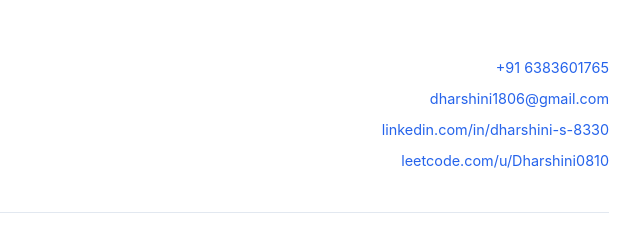
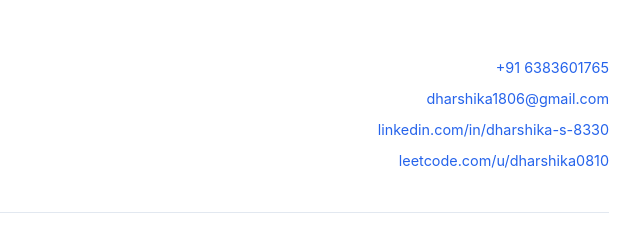
Before and after one commit to Dharshini1810-spec/learning-git, a plain HTML site: page index.html in a window 1280 px wide. Shown: the top 240 px of the page, 449-1089 px from the left. Drawn offline with Linux system fonts and the light colour scheme.

Commit message:
index.html file created

```diff
--- a/index.html
+++ b/index.html
@@ -3,7 +3,7 @@
 <head>
     <meta charset="UTF-8">
     <meta name="viewport" content="width=device-width, initial-scale=1.0">
-    <title>Dharshini S - Software Web Developer</title>
+    <title>dharshika S - Software Web Developer</title>
     <style>
         * {
             margin: 0;
@@ -452,9 +452,9 @@
                 </div>
                 <div class="header-right">
                     <a href="tel:+916383601765">+91 6383601765</a>
-                    <a href="mailto:dharshini1806@gmail.com">dharshini1806@gmail.com</a>
-                    <a href="https://linkedin.com/in/dharshini-s-8330" target="_blank">linkedin.com/in/dharshini-s-8330</a>
-                    <a href="https://leetcode.com/u/Dharshini0810/" target="_blank">leetcode.com/u/Dharshini0810</a>
+                    <a href="mailto:dharshika1806@gmail.com">dharshika1806@gmail.com</a>
+                    <a href="https://linkedin.com/in/dharshika-s-8330" target="_blank">linkedin.com/in/dharshika-s-8330</a>
+                    <a href="https://leetcode.com/u/dharshika0810/" target="_blank">leetcode.com/u/dharshika0810</a>
                 </div>
             </div>
         </header>
@@ -649,7 +649,7 @@
 
         <!-- Footer -->
         <footer>
-            <p>Designed with care | © 2024 Dharshini S</p>
+            <p>Designed with care | © 2024 dharshika S</p>
         </footer>
     </div>
 
```
